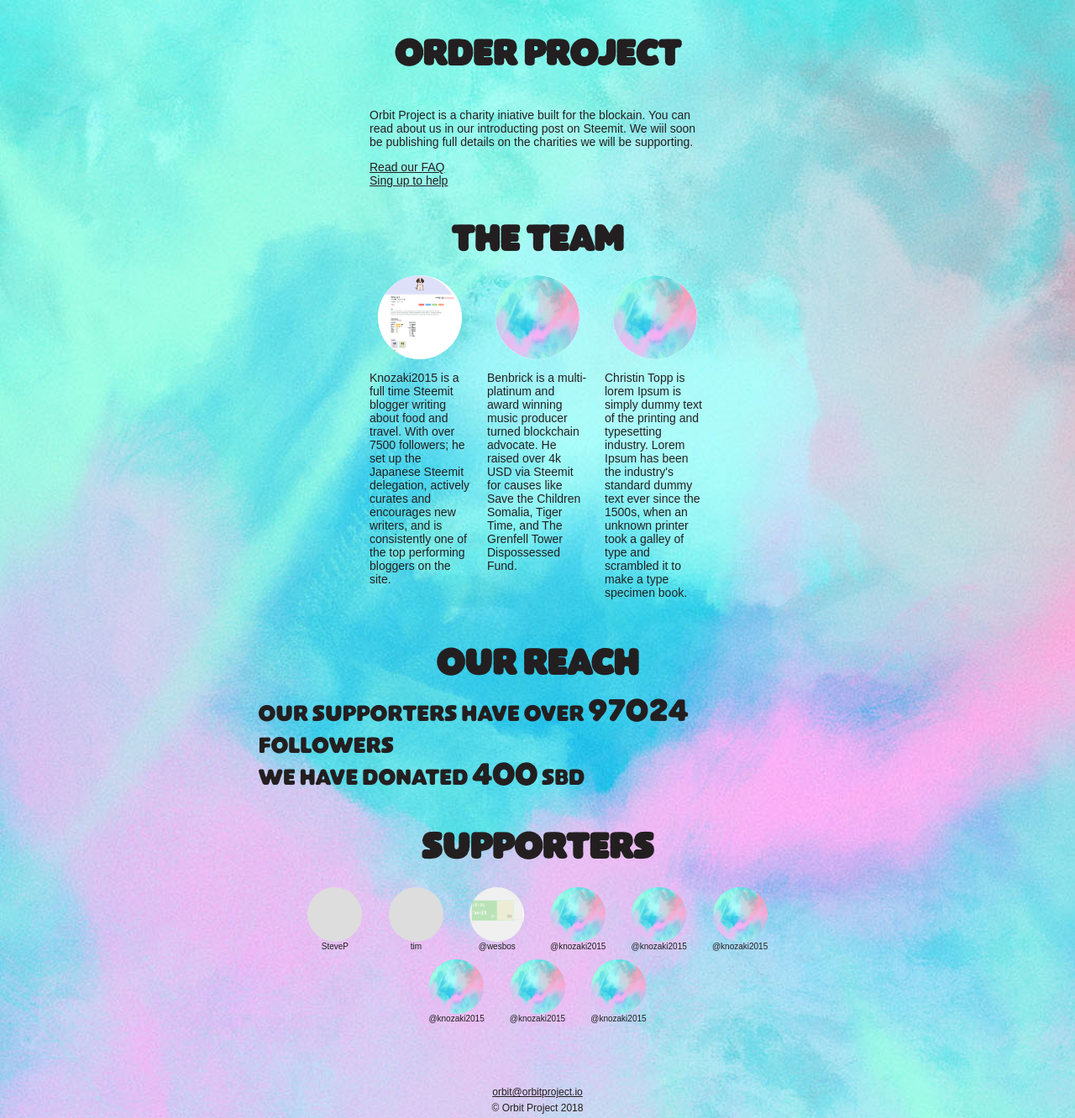
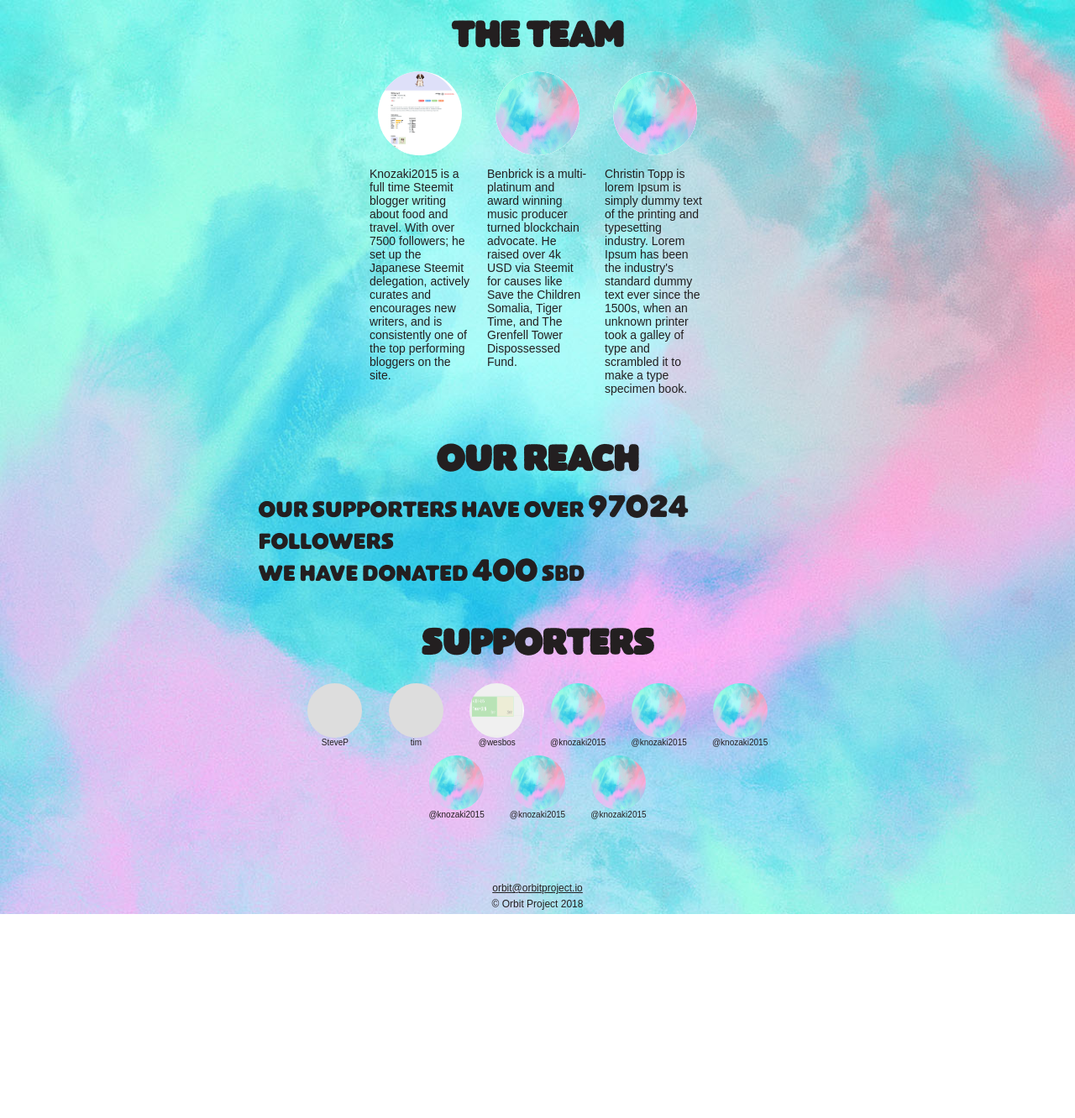
Before and after one commit to orbitprojectcharity/orbitproject, a Jekyll site: the page built from index.html, in a window 1280 px wide. Shown: the whole page at 84% size. Built offline with Jekyll 4.4.1, drawn with Linux system fonts in a browser that asks for light colours; after the commit the page ends 1089 px from its top, so only the background shows below that.

Commit message:
Update from Forestry.io - index.html

```diff
--- a/index.html
+++ b/index.html
@@ -1,19 +1,6 @@
 ---
 layout: default
 ---
-<div class="container-top">
-  <header class="block-wrap">
-    <h1 class="block-title">Order Project</h1>
-      <div class="block-content">
-        <p>Orbit Project is a charity iniative built for the blockain. You can read about us in our introducting post on Steemit. We wiil soon be publishing full details on the charities we will be supporting.</p>
-        <ul class="links">
-          <li><a href="#">Read our FAQ</a></li>
-          <li><a href="#">Sing up to help</a></li>
-        </ul>
-      </div>
-  </header>
-</div>
-
 <div class="block-wrap container-top">
 	<h2 class="block-title">The team</h2>
 	<div class="team-wrap">
```
